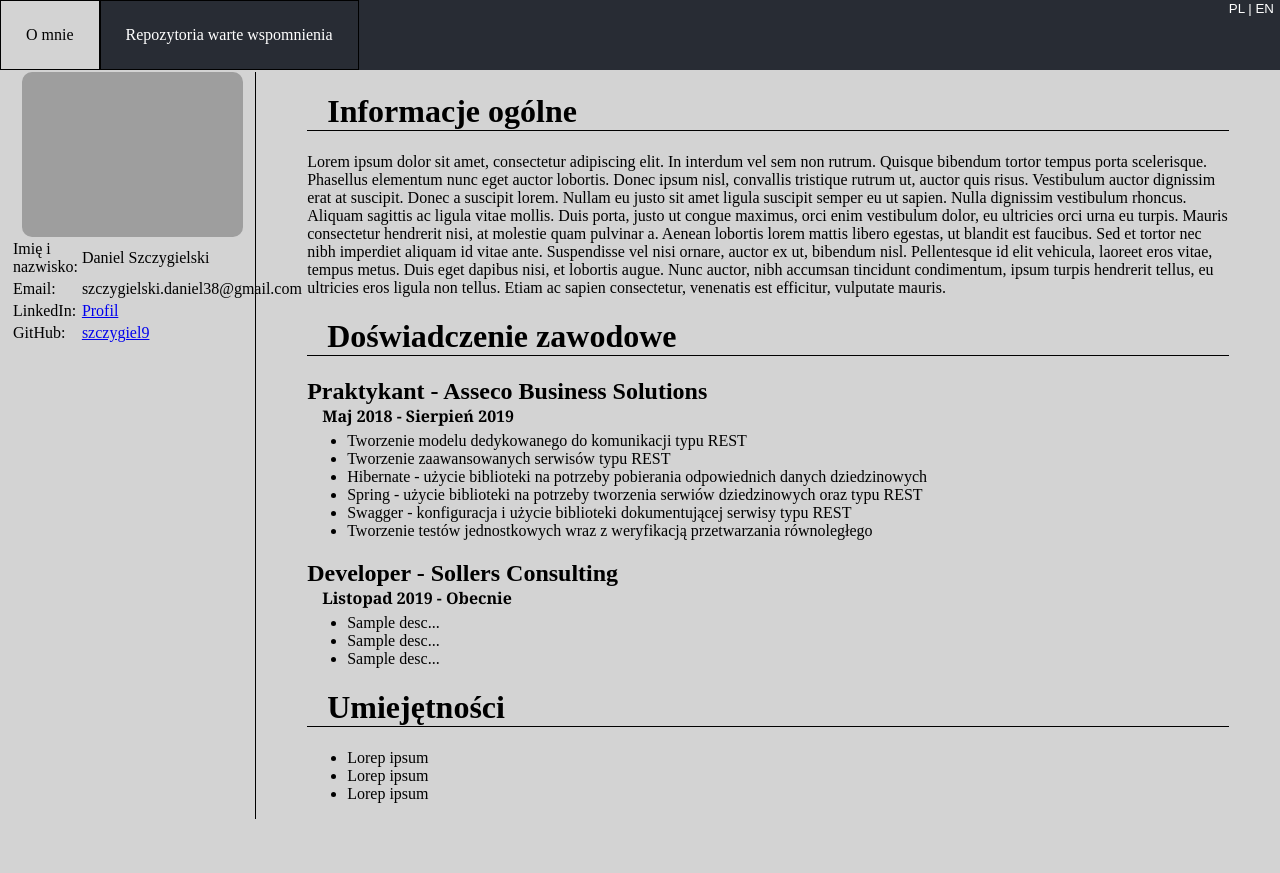
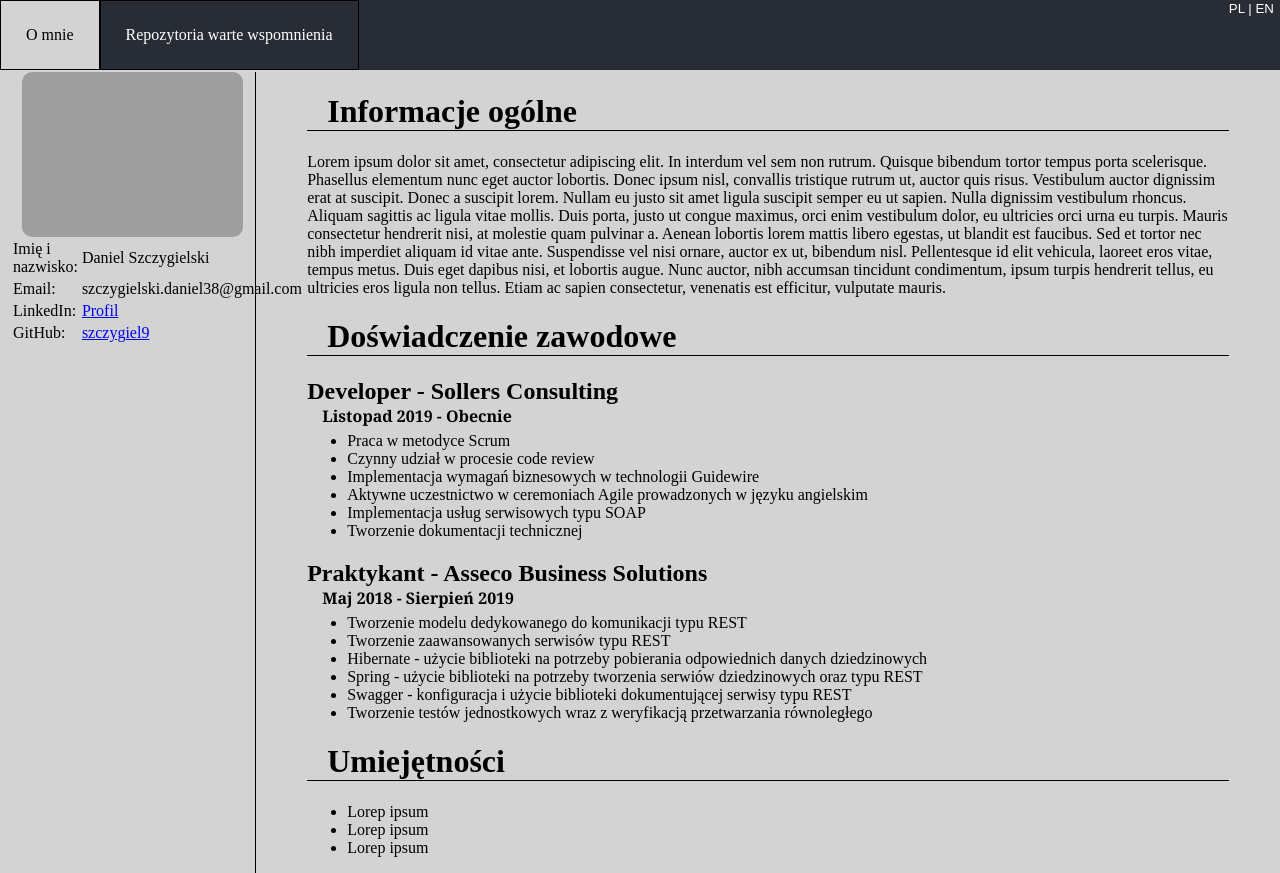
Before and after one commit to Szczygiel9/Protfolio, a React (Create React App) app: page / in a window 1280 px wide. Before the commit the page ends 819 px from the top, so only its background shows below. Built offline with nearby package versions, Linux system fonts and the light colour scheme.

Commit message:
Sollers expirence added

```diff
--- a/src/data/ExperienceItems.js
+++ b/src/data/ExperienceItems.js
@@ -9,16 +9,23 @@ const assecoExp = {
         "Spring - użycie biblioteki na potrzeby tworzenia serwiów dziedzinowych oraz typu REST",
         "Swagger - konfiguracja i użycie biblioteki dokumentującej serwisy typu REST",
         "Tworzenie testów jednostkowych wraz z weryfikacją przetwarzania równoległego"
-    ],
+    ]
 };
 
 const sollersExp = {
     dateFrom: "Listopad 2019",
     dateTo: "Obecnie",
     position: "Developer - Sollers Consulting",
-    descriptionPoints: ["Sample desc...", "Sample desc...", "Sample desc..."]
+    descriptionPoints: [
+        "Praca w metodyce Scrum",
+        "Czynny udział w procesie code review",
+        "Implementacja wymagań biznesowych w technologii Guidewire",
+        "Aktywne uczestnictwo w ceremoniach Agile prowadzonych w języku angielskim",
+        "Implementacja usług serwisowych typu SOAP",
+        "Tworzenie dokumentacji technicznej"
+    ]
 };
 
-const ExperienceItems = [assecoExp, sollersExp];
+const ExperienceItems = [sollersExp, assecoExp];
 
 export default ExperienceItems;
```
